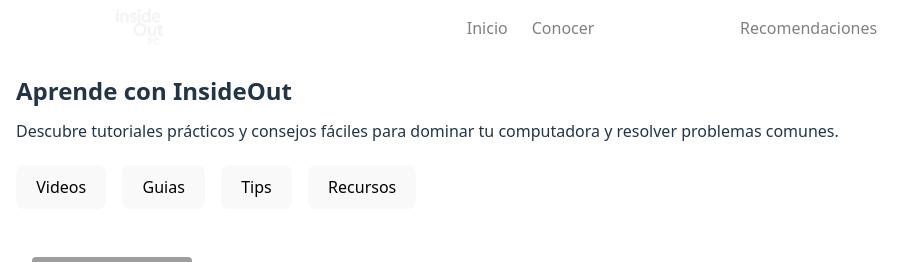
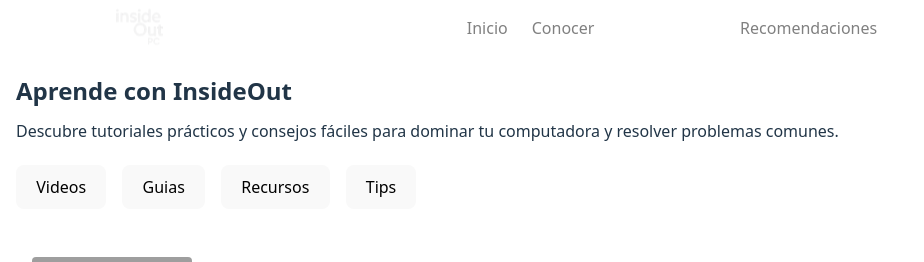
Before and after one commit to Elex03/3D_Machines, a React (Vite) app: page /aprendiendo in a window 1280 px wide. Shown: the top 262 px of the page, without its empty margins (0-924 px from the left). Built offline with nearby package versions, Linux system fonts and the light colour scheme; grey boxes are pictures that could not be loaded.

Commit message:
Pages aprendiendo

```diff
--- a/src/components/Header_Buttons.jsx
+++ b/src/components/Header_Buttons.jsx
@@ -16,8 +16,8 @@
 
             <button type="button" class="btn btn-outline-light" >Videos</button>
             <button type="button" class="btn btn-outline-light">Guias</button>
+            <button type="button" class="btn btn-outline-light">Recursos</button>
             <button type="button" class="btn btn-outline-light">Tips</button>
-            <button type="button" class="btn btn-outline-light">Recursos</button>
         </div>
     )
 
```
